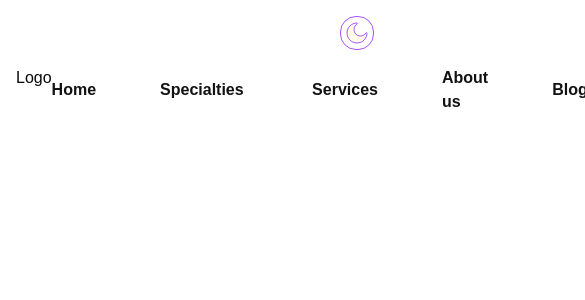
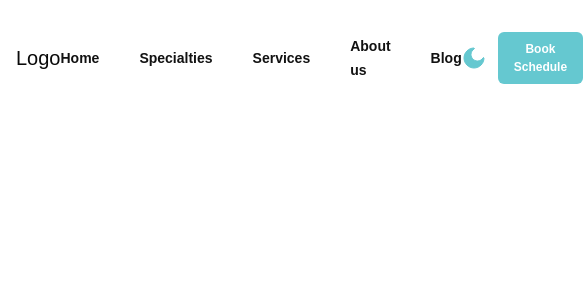
Before and after one commit to AetherZen/medical-saas, a Next.js app: page / in a window 390 px wide. Shown: the top 300 px of the page, 585 px wide, since content can reach past the window. Built offline with nearby package versions, Linux system fonts and the light colour scheme.

Commit message:
created navbar for large devices

```diff
--- a/package.json
+++ b/package.json
@@ -16,6 +16,7 @@
     "next-themes": "^0.4.3",
     "react": "19.0.0-rc-66855b96-20241106",
     "react-dom": "19.0.0-rc-66855b96-20241106",
+    "react-icons": "^5.3.0",
     "tailwind-merge": "^2.5.4",
     "tailwindcss-animate": "^1.0.7"
   },
--- a/src/app/layout.js
+++ b/src/app/layout.js
@@ -35,7 +35,7 @@ export default function RootLayout({ children }) {
         >
           {/* dummy header to demonstrate the theme switch */}
           <nav className="flex justify-end p-4">
-            <ThemeSwitch />
+
           </nav>
           {children}
         </ThemeProvider>
--- a/src/components/Icons.jsx
+++ b/src/components/Icons.jsx
@@ -4,7 +4,7 @@ export const SunIcon = () => {
         width="24px"
         height="24px"
         viewBox="0 0 24 24"
-        fill="none"
+        fill="#65C8D0"
         xmlns="http://www.w3.org/2000/svg"
       >
         <g id="SVGRepo_bgCarrier" strokeWidth="0" />
@@ -19,7 +19,7 @@ export const SunIcon = () => {
           {" "}
           <path
             d="M12 3V4M12 20V21M4 12H3M6.31412 6.31412L5.5 5.5M17.6859 6.31412L18.5 5.5M6.31412 17.69L5.5 18.5001M17.6859 17.69L18.5 18.5001M21 12H20M16 12C16 14.2091 14.2091 16 12 16C9.79086 16 8 14.2091 8 12C8 9.79086 9.79086 8 12 8C14.2091 8 16 9.79086 16 12Z"
-            stroke="#a955f7"
+            stroke="#65C8D0"
             strokeWidth="2"
             strokeLinecap="round"
             strokeLinejoin="round"
@@ -35,9 +35,9 @@ export const SunIcon = () => {
         width="24px"
         height="24px"
         viewBox="0 0 24 24"
-        fill="none"
+        fill="#65C8D0"
         xmlns="http://www.w3.org/2000/svg"
-        stroke="#a955f7"
+        stroke="#65C8D0"
       >
         <g id="SVGRepo_bgCarrier" strokeWidth="0" />
 
@@ -51,7 +51,7 @@ export const SunIcon = () => {
           {" "}
           <path
             d="M12 22C17.5228 22 22 17.5228 22 12C22 11.5373 21.3065 11.4608 21.0672 11.8568C19.9289 13.7406 17.8615 15 15.5 15C11.9101 15 9 12.0899 9 8.5C9 6.13845 10.2594 4.07105 12.1432 2.93276C12.5392 2.69347 12.4627 2 12 2C6.47715 2 2 6.47715 2 12C2 17.5228 6.47715 22 12 22Z"
-            fill="#fffbeb"
+            fill="#65C8D0"
           />{" "}
         </g>
       </svg>
--- a/src/components/ThemeSwitch.jsx
+++ b/src/components/ThemeSwitch.jsx
@@ -3,6 +3,7 @@
 import React, { useEffect, useState } from "react";
 import { useTheme } from "next-themes";
 import { MoonIcon, SunIcon } from "./Icons";
+import { FaToggleOff } from "react-icons/fa6";
 
 const ThemeSwitch = () => {
   const { theme, setTheme } = useTheme();
@@ -18,7 +19,7 @@ const ThemeSwitch = () => {
 
   return (
     <button
-      className="border border-purple-500 rounded-2xl p-1 hover:bg-purple-500 hover:bg-opacity-10 dark:hover:bg-opacity-10 dark:hover:bg-amber-50"
+      className=""
       onClick={() => setTheme(theme === "dark" ? "light" : "dark")}
     >
       {theme === "dark" ? <SunIcon /> : <MoonIcon />}
--- a/src/components/shared/ButtonFilled/ButtonFilled.jsx
+++ b/src/components/shared/ButtonFilled/ButtonFilled.jsx
@@ -1,6 +1,8 @@
 const ButtonFilled = ({ text }) => {
   return (
-    <button className="bg-az-primary text-white font-semibold">{text}</button>
+    <button className="bg-az-primary text-white font-semibold py-2 px-4 md:py-2.5 md:px-[30px] rounded-md text-[12px] md:text-base">
+      {text}
+    </button>
   );
 };
 
--- a/src/components/shared/navbar/Navbar.jsx
+++ b/src/components/shared/navbar/Navbar.jsx
@@ -1,5 +1,7 @@
+"use client";
 import Link from "next/link";
 import ButtonFilled from "../ButtonFilled/ButtonFilled";
+import ThemeSwitch from "@/components/ThemeSwitch";
 
 const Navbar = () => {
   const navItems = [
@@ -8,8 +10,8 @@ const Navbar = () => {
       route: "/",
     },
     {
-      navItem: "Specialties ",
-      route: "/specialties ",
+      navItem: "Specialties",
+      route: "/specialties",
     },
     {
       navItem: "Services",
@@ -26,16 +28,16 @@ const Navbar = () => {
   ];
   return (
     <div className="max-content-width section-padding-x">
-      <div className="flex  justify-between">
+      <div className="flex  justify-between items-center">
         <div>
-          <h1>Logo</h1>
+          <h1 className="text-xl">Logo</h1>
         </div>
         <div>
-          <ul className="flex items-center gap-16">
+          <ul className="flex items-center gap-10 xl:gap-16">
             {navItems.map((item, idx) => (
               <li key={idx}>
                 <Link
-                  className="font-semibold text-[#121212]"
+                  className="font-semibold text-[#121212] dark:text-az-textDark text-sm md:text-base"
                   href={item?.route}
                 >
                   {item?.navItem}
@@ -45,7 +47,10 @@ const Navbar = () => {
           </ul>
         </div>
         <div>
-          <ButtonFilled text="Book Schedule" />
+          <div className="flex items-center gap-3">
+            <ThemeSwitch />
+            <ButtonFilled text="Book Schedule" />
+          </div>
         </div>
       </div>
     </div>
--- a/tailwind.config.js
+++ b/tailwind.config.js
@@ -10,7 +10,8 @@ module.exports = {
   	extend: {
   		colors: {
 			az: {
-				primary: "#65C8D0"
+				primary: "#65C8D0",
+				textDark: "#F1F4FB"
 			},
   			background: 'hsl(var(--background))',
   			foreground: 'hsl(var(--foreground))',
```
Also changed, not shown: 1 other file (tests, documents, lock files or other folders).
